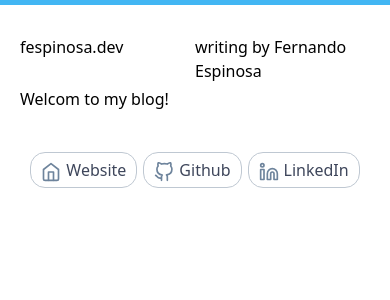
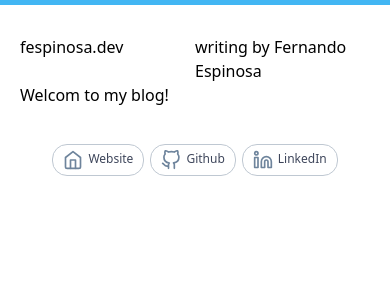
Before and after one commit to fespinosa-dev/personal-blog, a React (Create React App) app: page / in a window 390 px wide. Shown: the top 300 px of the page. Built offline with nearby package versions, Linux system fonts and the light colour scheme.

Commit message:
Make responsive social icons size

```diff
--- a/src/components/social/index.js
+++ b/src/components/social/index.js
@@ -3,7 +3,7 @@ import SocialLink from "./SocialLink";
 
 const Social = ({ website, twitter, github, linkedin }) => {
   return (
-    <Wrapper>
+    <Wrapper className="text-xs  md:text-sm">
       {website && (
         <SocialLink href={website} target="_blank" rel="noopener">
           <svg
```
